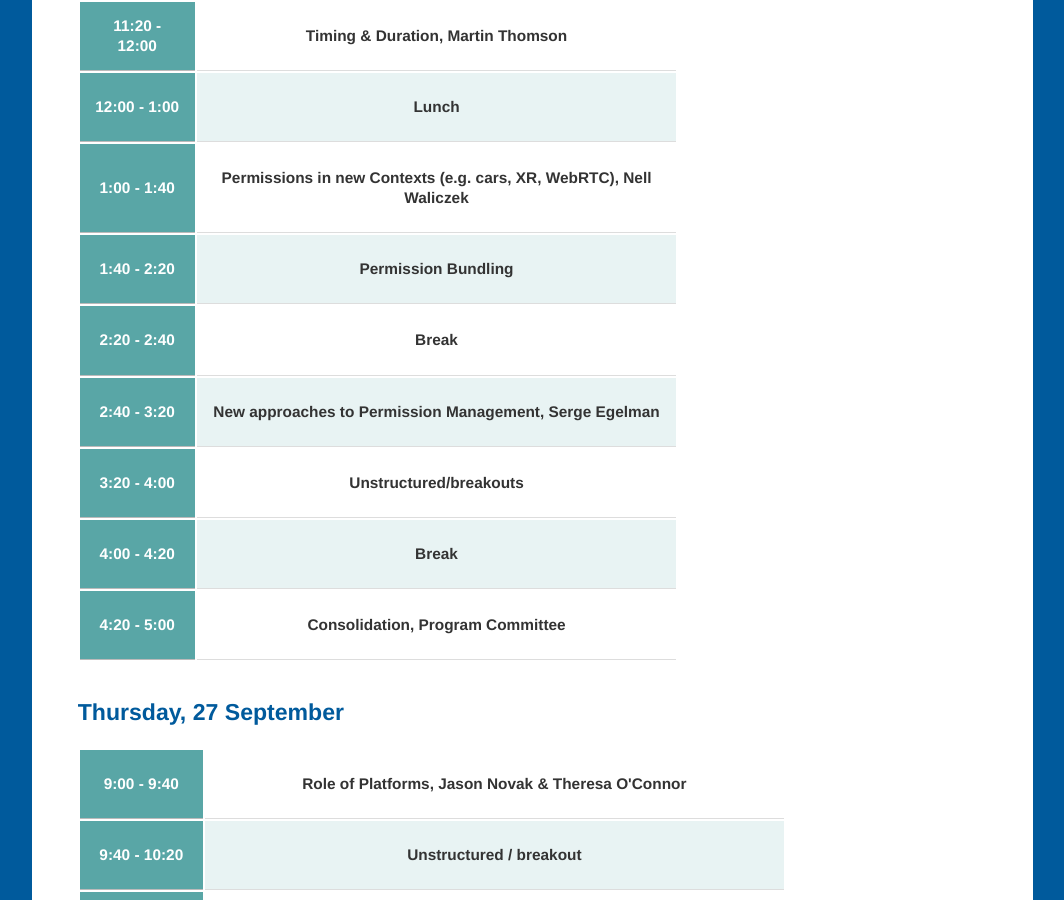
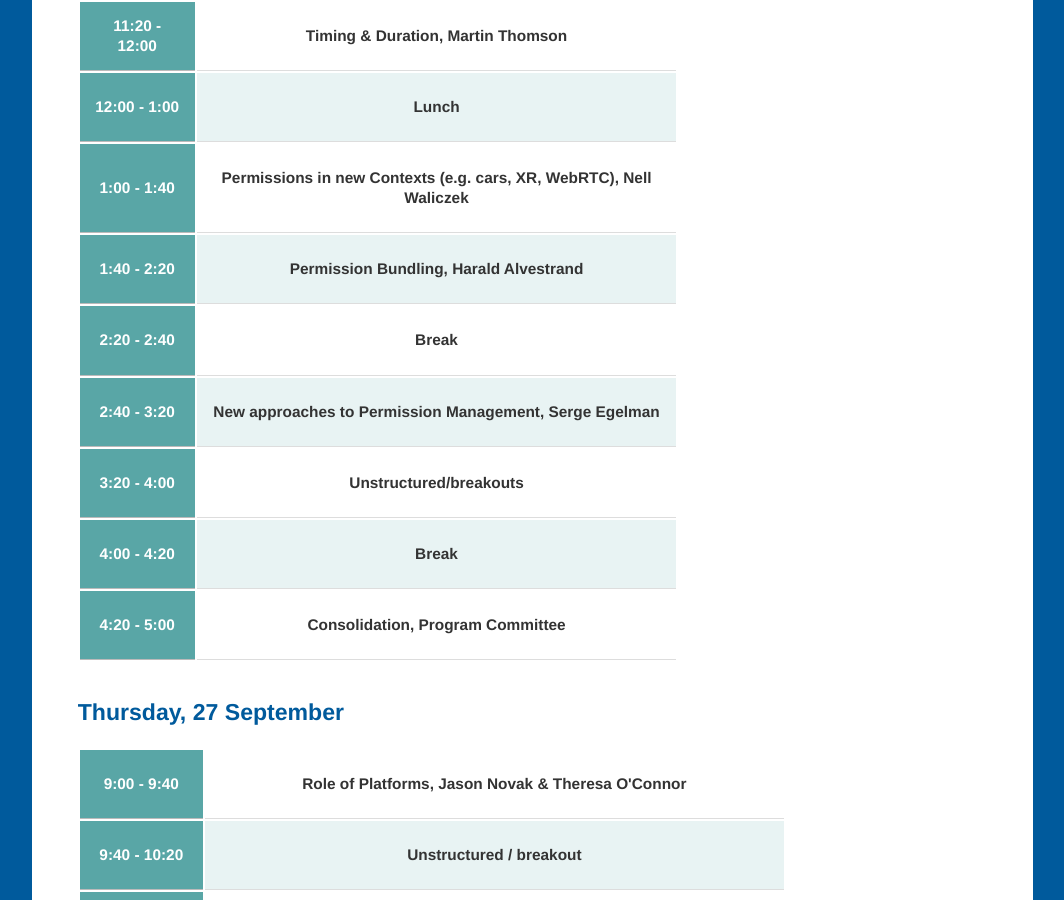
Before and after one commit to w3c/permissions-ws-2018, a Jekyll site: the page built from schedule.md, in a window 1280 px wide and 900 px high, scrolled down 736 px. Shown: the whole window, without its empty margins (108-1172 px from the left). Built offline with Jekyll 4.4.1, drawn with Linux system fonts in a browser that asks for light colours; our own code applies the rules of GitHub Pages for plain Markdown files.

Commit message:
add harald

```diff
--- a/schedule.md
+++ b/schedule.md
@@ -52,7 +52,7 @@ layout: home
        <tr>
         <th>1:40 - 2:20</th>
         <td>
-            <p class="session-title">Permission Bundling</p>
+            <p class="session-title">Permission Bundling, Harald Alvestrand</p>
         </td>
     </tr>
         <tr>
```
